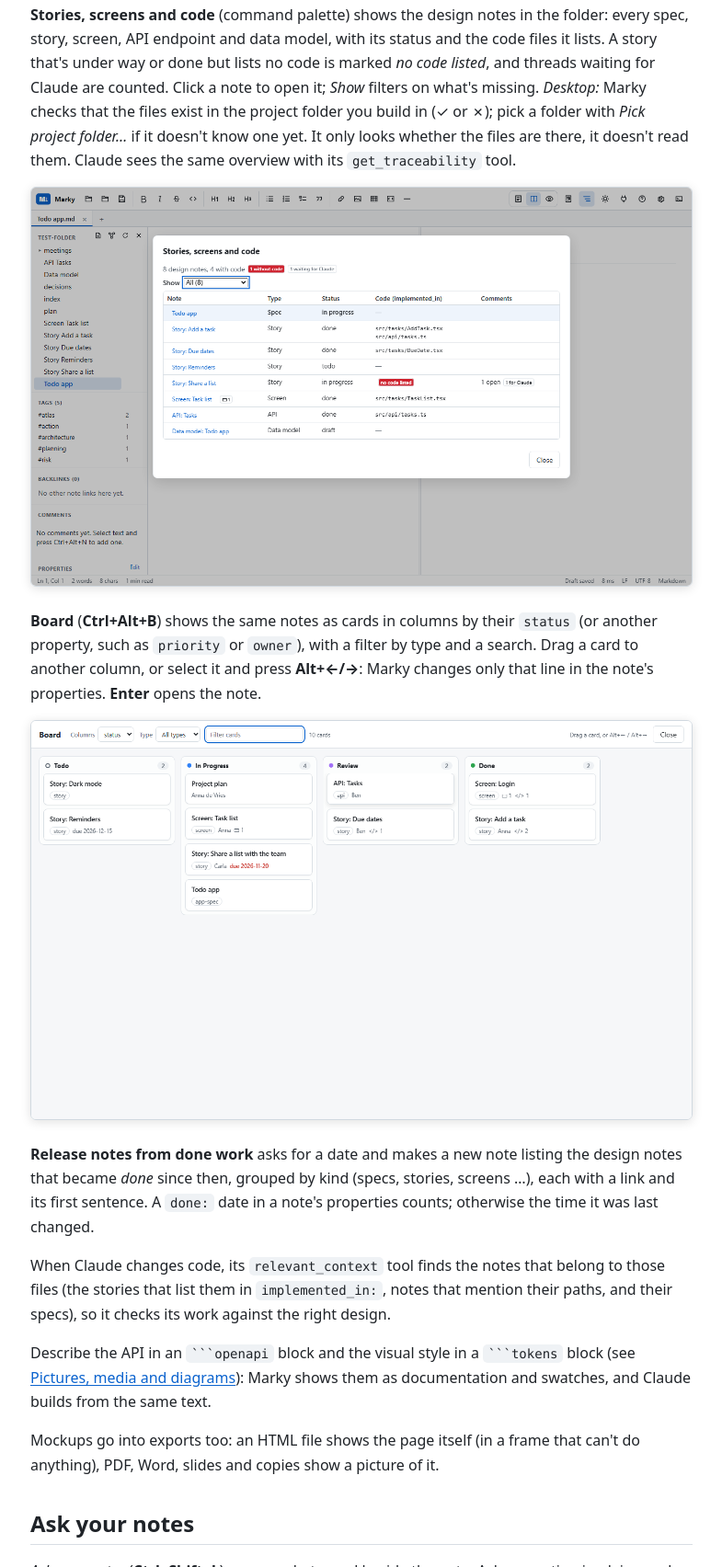
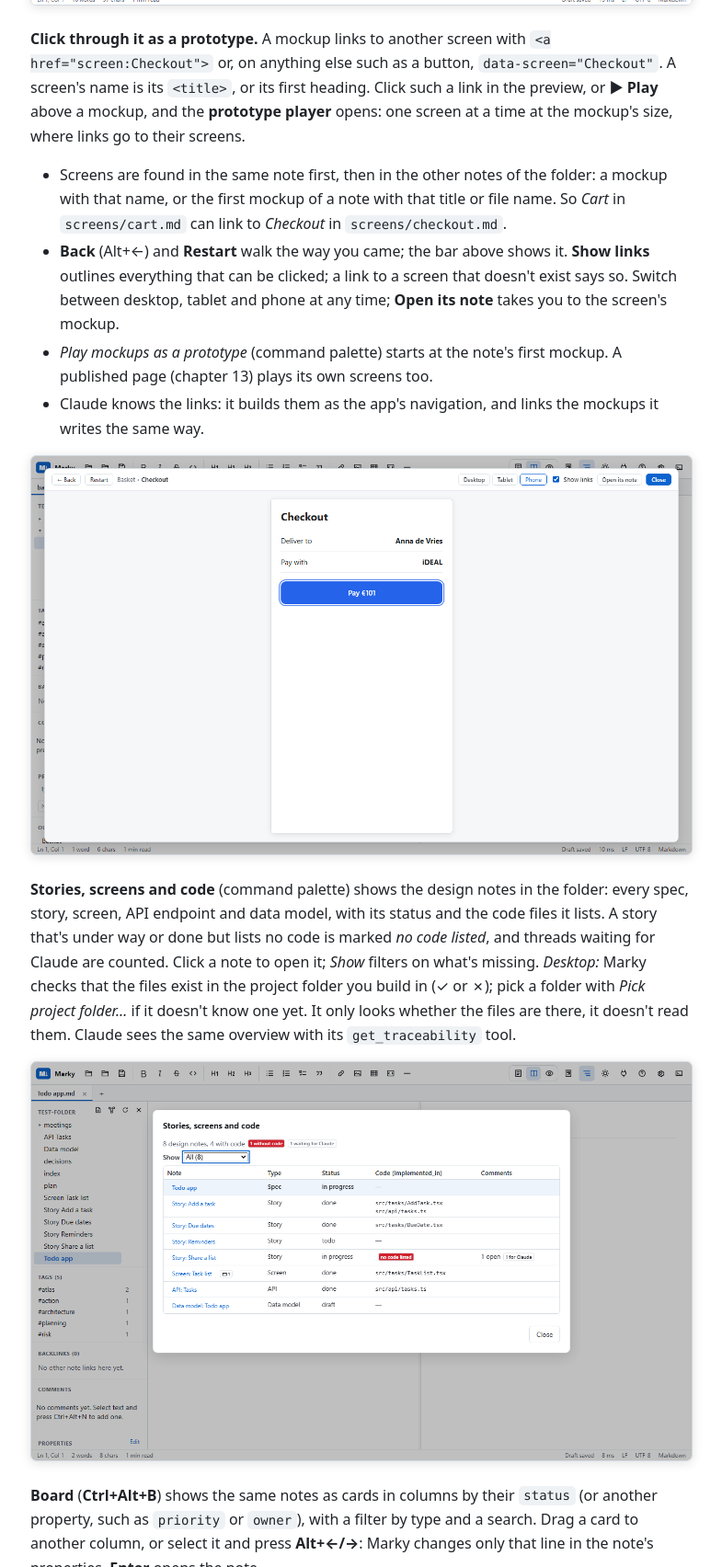
Before and after one commit to michaelkloprogge-gif/marky-releases, a plain HTML site: page 14-ai.html in a window 1280 px wide. Shown: the part 4533-6237 px from the top of the page at 92% size, without its empty margins (267-1052 px from the left). Drawn offline with Linux system fonts and the light colour scheme.

Commit message:
Manual for 2.14.0: clickable prototypes, mockups everywhere
Co-Authored-By: Claude Opus 5.5 <noreply@anthropic.com>

````diff
--- a/14-ai.html
+++ b/14-ai.html
@@ -57,11 +57,19 @@
 <p>Design the app in notes first, then hand it to Claude Code:</p>
 <ol>
 <li><em>New note from template</em> has an <strong>app design kit</strong>: <em>App spec</em>, <em>User story</em>, <em>Screen (with mockup)</em>, <em>Data model</em> and <em>API endpoint</em>. The spec links to its stories and screens with <code>[[links]]</code>.</li>
-<li>Sketch screens as <strong>mockups</strong>: type <code>/mockup</code>, or write HTML in a <code>```mockup</code> block (<code>```mockup phone</code> or <code>tablet</code> to start at that width). The preview shows it as a real page; the buttons above it switch between desktop, tablet and phone. Claude can write and change mockups too. Mockups can't run scripts or open anything; links inside them only jump to <code>#anchors</code>.</li>
+<li>Sketch screens as <strong>mockups</strong>: type <code>/mockup</code>, or write HTML in a <code>```mockup</code> block (<code>```mockup phone</code> or <code>tablet</code> to start at that width). The preview shows it as a real page; the buttons above it switch between desktop, tablet and phone. Claude can write and change mockups too. Mockups can't run scripts or open anything: links inside them only jump to <code>#anchors</code> or to other screens (below). Pictures from the internet show in a mockup only when <em>Load images from the internet</em> is on (Settings › Preview).</li>
 <li>Comment on the spec and the mockups with <strong>@Claude</strong> wherever you want something changed or answered.</li>
 <li><em>Build this note with Claude Code</em> asks which project folder to build in, then starts Claude Code there. It reads the spec, its mockups, the linked notes and your open comments, builds the app with its own tools (asking you as usual before it changes files) and answers your comments as it goes. When something is built, it proposes adding the files to the note's <code>implemented_in:</code> so you can trace a story to its code.</li>
 </ol>
 <p><img src="images/mockup.png" alt="A screen note with a phone-sized mockup in the preview"></p>
+<p><strong>Click through it as a prototype.</strong> A mockup links to another screen with <code>&lt;a href="screen:Checkout"&gt;</code> or, on anything else such as a button, <code>data-screen="Checkout"</code>. A screen's name is its <code>&lt;title&gt;</code>, or its first heading. Click such a link in the preview, or <strong>▶ Play</strong> above a mockup, and the <strong>prototype player</strong> opens: one screen at a time at the mockup's size, where links go to their screens.</p>
+<ul>
+<li>Screens are found in the same note first, then in the other notes of the folder: a mockup with that name, or the first mockup of a note with that title or file name. So <em>Cart</em> in <code>screens/cart.md</code> can link to <em>Checkout</em> in <code>screens/checkout.md</code>.</li>
+<li><strong>Back</strong> (Alt+←) and <strong>Restart</strong> walk the way you came; the bar above shows it. <strong>Show links</strong> outlines everything that can be clicked; a link to a screen that doesn't exist says so. Switch between desktop, tablet and phone at any time; <strong>Open its note</strong> takes you to the screen's mockup.</li>
+<li><em>Play mockups as a prototype</em> (command palette) starts at the note's first mockup. A published page (chapter 13) plays its own screens too.</li>
+<li>Claude knows the links: it builds them as the app's navigation, and links the mockups it writes the same way.</li>
+</ul>
+<p><img src="images/prototype.png" alt="Clicking through mockups as a prototype"></p>
 <p><strong>Stories, screens and code</strong> (command palette) shows the design notes in the folder: every spec, story, screen, API endpoint and data model, with its status and the code files it lists. A story that's under way or done but lists no code is marked <em>no code listed</em>, and threads waiting for Claude are counted. Click a note to open it; <em>Show</em> filters on what's missing. <em>Desktop:</em> Marky checks that the files exist in the project folder you build in (✓ or ✗); pick a folder with <em>Pick project folder…</em> if it doesn't know one yet. It only looks whether the files are there, it doesn't read them. Claude sees the same overview with its <code>get_traceability</code> tool.</p>
 <p><img src="images/traceability.png" alt="Stories, screens and code: status, code files and comments per design note"></p>
 <p><strong>Board</strong> (<strong>Ctrl+Alt+B</strong>) shows the same notes as cards in columns by their <code>status</code> (or another property, such as <code>priority</code> or <code>owner</code>), with a filter by type and a search. Drag a card to another column, or select it and press <strong>Alt+←/→</strong>: Marky changes only that line in the note's properties. <strong>Enter</strong> opens the note.</p>
@@ -69,7 +77,7 @@
 <p><strong>Release notes from done work</strong> asks for a date and makes a new note listing the design notes that became <em>done</em> since then, grouped by kind (specs, stories, screens …), each with a link and its first sentence. A <code>done:</code> date in a note's properties counts; otherwise the time it was last changed.</p>
 <p>When Claude changes code, its <code>relevant_context</code> tool finds the notes that belong to those files (the stories that list them in <code>implemented_in:</code>, notes that mention their paths, and their specs), so it checks its work against the right design.</p>
 <p>Describe the API in an <code>```openapi</code> block and the visual style in a <code>```tokens</code> block (see <a href="07-media-and-diagrams.html#api-documents-and-design-tokens">Pictures, media and diagrams</a>): Marky shows them as documentation and swatches, and Claude builds from the same text.</p>
-<p>Mockups go into exports too: an HTML file shows the page itself (in a frame that can't do anything), PDF, Word, slides and copies show a picture of it.</p>
+<p>Mockups go into exports too: an HTML file shows the page itself (in a frame that can't do anything); PDF, Word, slides, Confluence and copies show a picture of it, in the note's design tokens. Pictures from the internet that the mockup showed are copied into that picture when their server allows it (not in Firefox); otherwise (or with pictures from the internet switched off) a grey box with the picture's description takes their place.</p>
 <h2 id="ask-your-notes">Ask your notes</h2>
 <p><em>Ask your notes</em> (<strong>Ctrl+Shift+L</strong>) opens a chat panel beside the note. Ask a question in plain words; Claude answers from your notes and names the ones it used.</p>
 <h2 id="the-writing-assistant">The writing assistant</h2>
````
Also changed, not shown: 13-export.html (+1 -1 lines), images/prototype.png (added), 1 other file.
